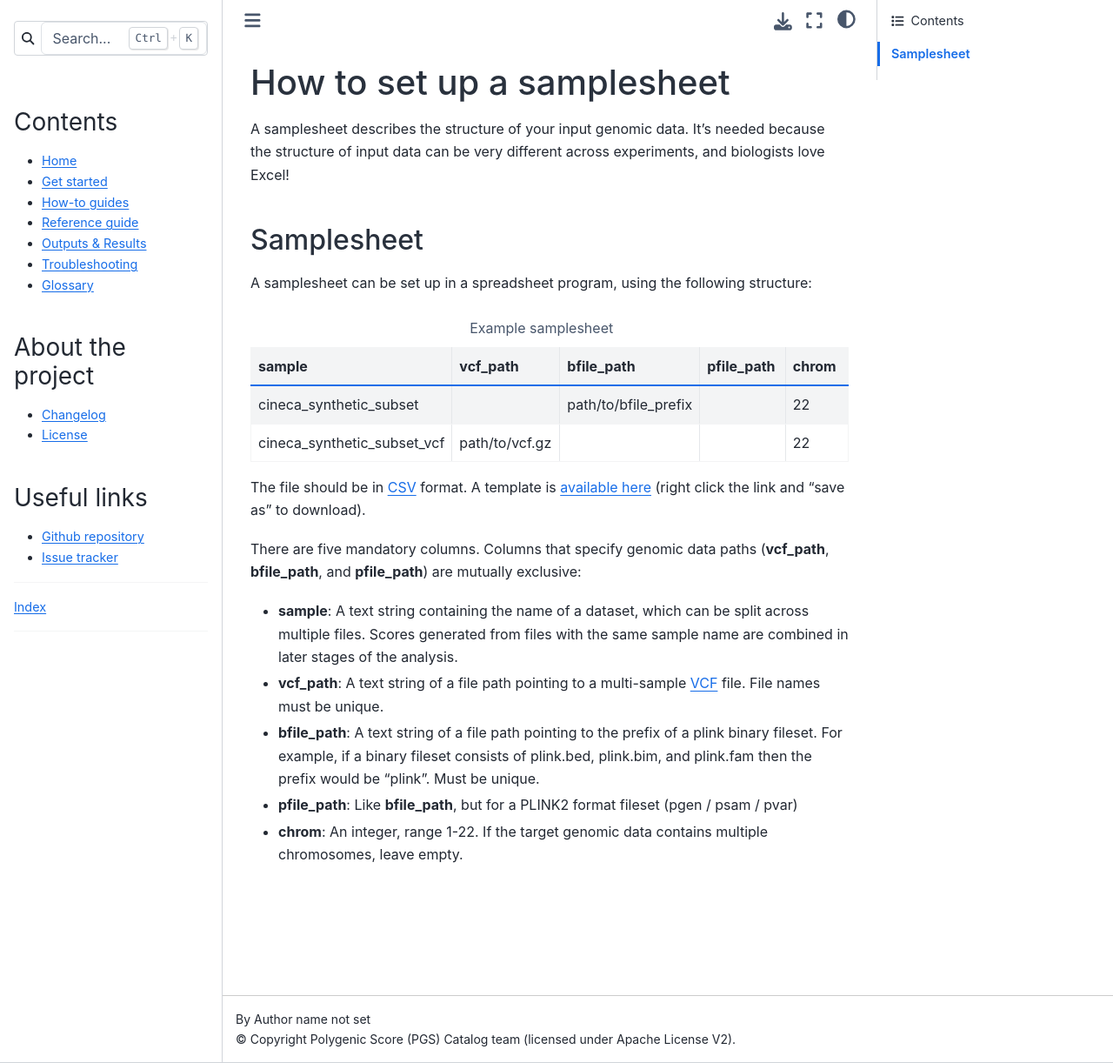
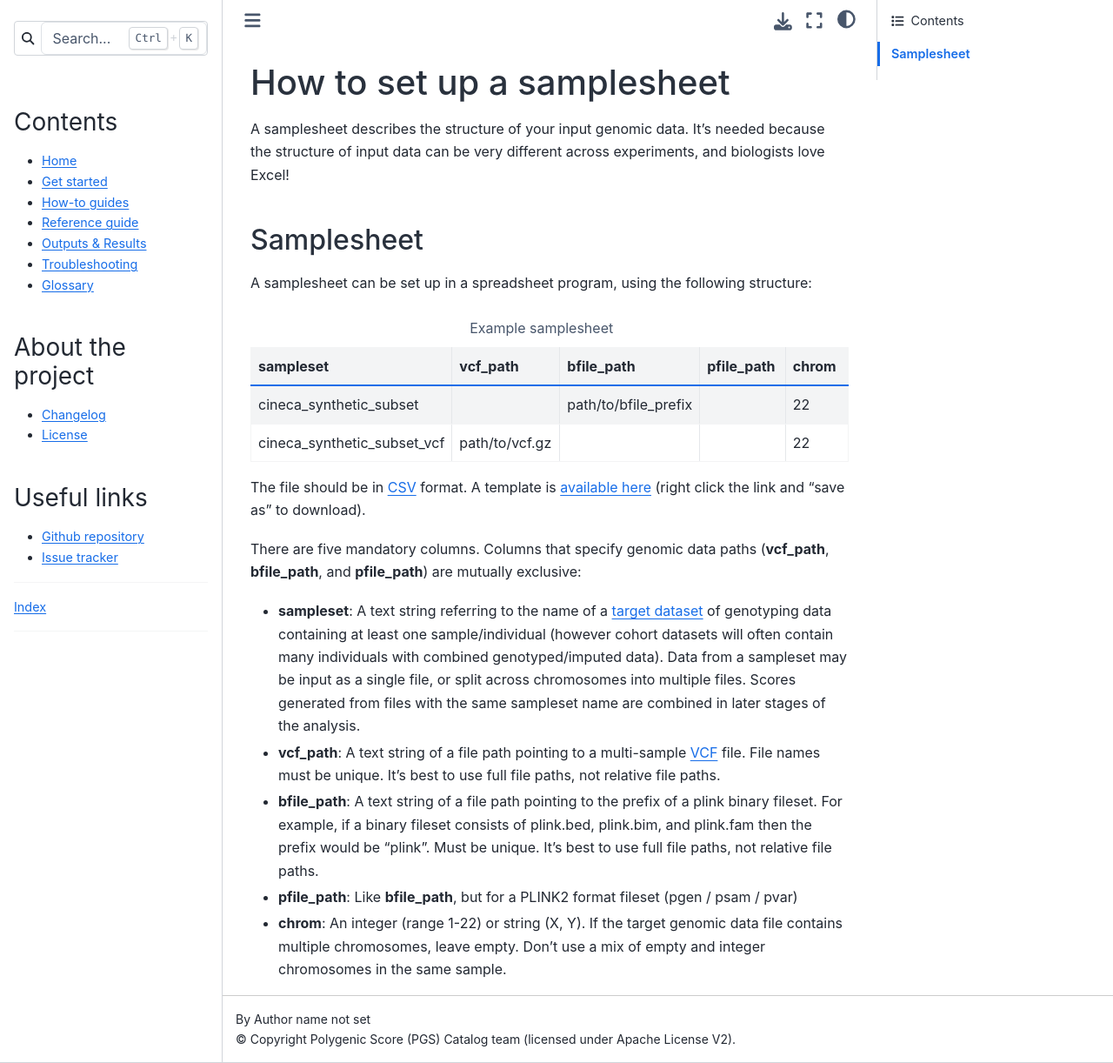
Before and after one commit to PGScatalog/pgsc_calc, a Sphinx documentation site: the page built from docs/how-to/samplesheet.rst, in a window 1280 px wide and 1222 px high. Shown: the whole window at 87% size. Built offline with Sphinx 7.4.7 and the Sphinx Book theme 1.1.4, drawn with Linux system fonts in a browser that asks for light colours.

Commit message:
Intial doc/test changes to change the word sample to sampleset in the input samplesheets

```diff
--- a/docs/how-to/calculate_custom.rst
+++ b/docs/how-to/calculate_custom.rst
@@ -20,7 +20,7 @@ way. To do this, set up a spreadsheet that looks like:
    :widths: 25 25 25 25
    :header-rows: 1
 
-   * - sample
+   * - sampleset
      - vcf_path
      - bfile_path
      - chrom
--- a/docs/how-to/samplesheet.rst
+++ b/docs/how-to/samplesheet.rst
@@ -17,7 +17,7 @@ structure:
    :widths: 20 20 20 20 20
    :header-rows: 1
 
-   * - sample
+   * - sampleset
      - vcf_path
      - bfile_path
      - pfile_path
@@ -39,17 +39,23 @@ click the link and "save as" to download).
 There are five mandatory columns. Columns that specify genomic data paths
 (**vcf_path**, **bfile_path**, and **pfile_path**) are mutually exclusive:
 
-- **sample**: A text string containing the name of a dataset, which can be split
-  across multiple files. Scores generated from files with the same sample name
-  are combined in later stages of the analysis.
+- **sampleset**: A text string referring to the name of a :term:`target dataset` of
+  genotyping data containing at least one sample/individual (however cohort datasets
+  will often contain many individuals with combined genotyped/imputed data). Data from a
+  sampleset may be input as a single file, or split across chromosomes into multiple files.
+  Scores generated from files with the same sampleset name are combined in later stages of the
+  analysis.
 - **vcf_path**: A text string of a file path pointing to a multi-sample
-  :term:`VCF` file. File names must be unique.
+  :term:`VCF` file. File names must be unique. It's best to use full file paths,
+  not relative file paths.
 - **bfile_path**: A text string of a file path pointing to the prefix of a plink
   binary fileset. For example, if a binary fileset consists of plink.bed,
-  plink.bim, and plink.fam then the prefix would be "plink". Must be unique.
+  plink.bim, and plink.fam then the prefix would be "plink". Must be
+  unique. It's best to use full file paths, not relative file paths.
 - **pfile_path**: Like **bfile_path**, but for a PLINK2 format fileset (pgen /
   psam / pvar)
-- **chrom**: An integer, range 1-22. If the target genomic data contains
-  multiple chromosomes, leave empty.
+- **chrom**: An integer (range 1-22) or string (X, Y). If the target genomic data file contains
+  multiple chromosomes, leave empty. Don't use a mix of empty and integer
+  chromosomes in the same sample.
 
 .. _`available here`: https://raw.githubusercontent.com/PGScatalog/pgsc_calc/dev/assets/examples/samplesheet.csv
--- a/docs/output.rst
+++ b/docs/output.rst
@@ -19,8 +19,8 @@ Calculated scores are stored in a gzipped-text space-delimted text file called
 ``aggregated_scores`` that is labelled with the date/time (e.g. ``aggregated_scores_YYYY_MM_DD_HH_MM_SS.txt.gz``).
 Each row represents an individual, and there should be at least three columns with the following headers:
 
-- ``dataset``: the name of the input dataset
-- ``IID``: the name of each sample
+- ``dataset``: the name of the input sampleset
+- ``IID``: the identifier of each sample within the dataset
 - ``[PGS NAME]_SUM``: reports the weighted sum of *effect_allele* dosages multiplied by their *effect_weight*
   for each matched variant in the scoring file. The column name will be different depending on the scores
   you have chosen to use (e.g. ``PGS000001_SUM``).
```
Also changed, not shown: docs/getting-started.rst (+10 -7 lines), docs/glossary.rst (+6 -5 lines), 3 other files.
